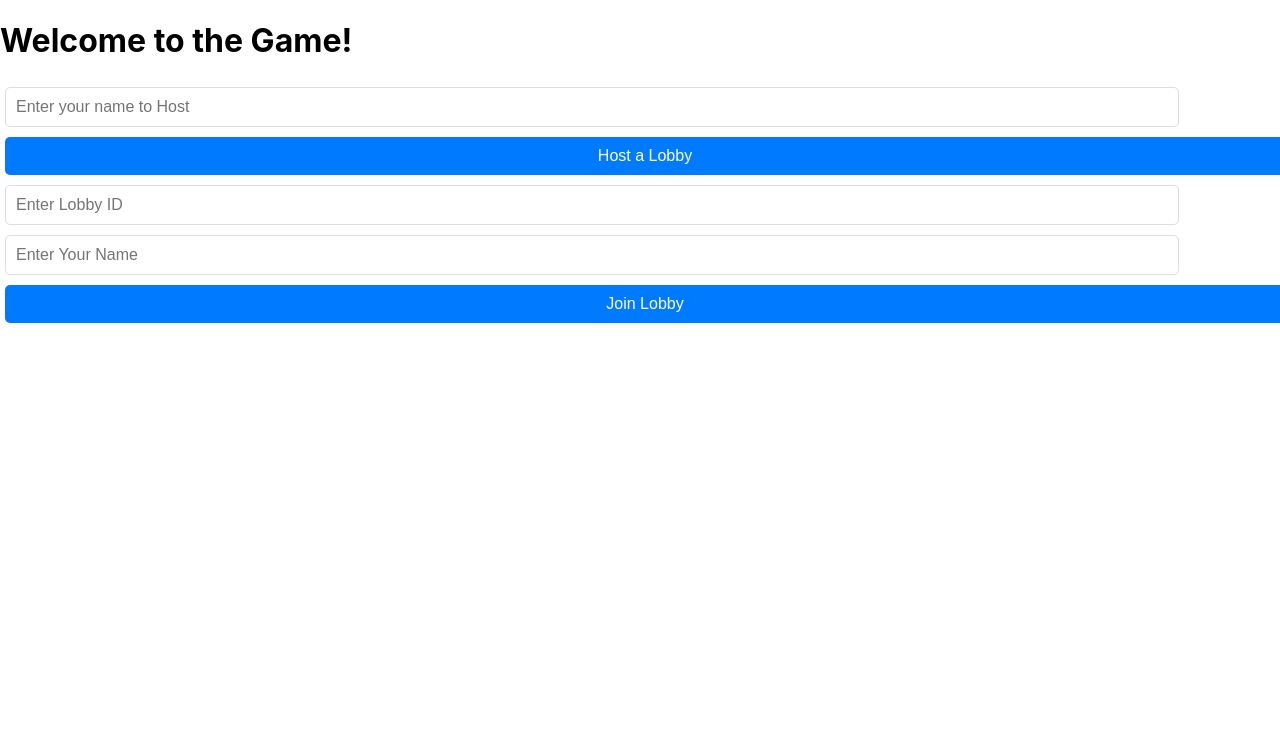
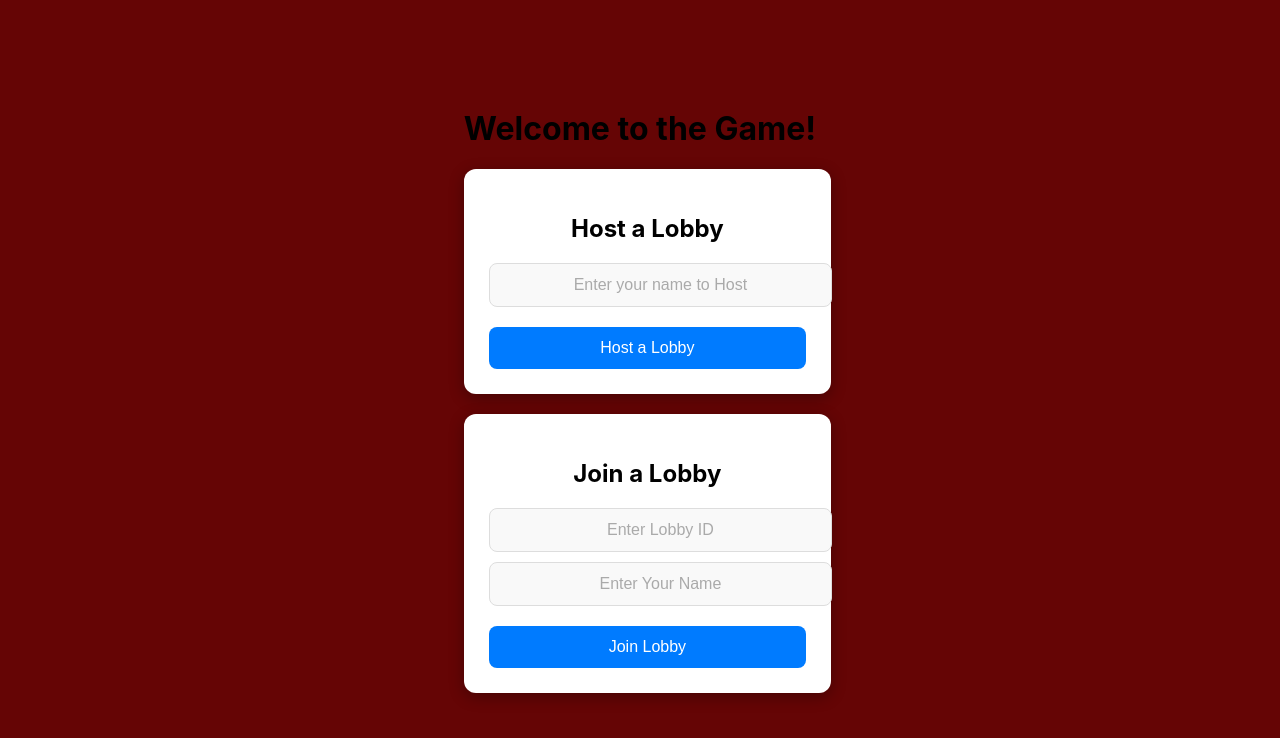
Before and after one commit to cain9209/my-app, a React (Create React App) app: page / in a window 1280 px wide. Shown: the top 738 px of the page. Built offline with nearby package versions, Linux system fonts and the light colour scheme.

Commit message:
changes to style not complete

```diff
--- a/src/App.css
+++ b/src/App.css
@@ -1,38 +1,84 @@
-.App {
+/* Set the background color for the whole page */
+body {
+  background-color: #650505; /* Maroon background */
+  margin: 0;
+  padding: 0;
+  font-family: 'Inter', sans-serif;
+}
+
+/* Main container to center everything */
+.app-container {
+  display: flex;
+  flex-direction: column;
+  justify-content: center;
+  align-items: center;
+  min-height: 100vh;
   text-align: center;
 }
 
-.App-logo {
-  height: 40vmin;
-  pointer-events: none;
+/* Form Container - Styled like a login box */
+.form-container {
+  background: white;
+  padding: 25px;
+  border-radius: 12px;
+  box-shadow: 0px 4px 15px rgba(0, 0, 0, 0.3);
+  text-align: center;
+  width: 90%;
+  max-width: 400px;
+  margin: 20px auto;
 }
 
-@media (prefers-reduced-motion: no-preference) {
-  .App-logo {
-    animation: App-logo-spin infinite 20s linear;
+/* Form Inputs */
+.form-container input {
+  width: 100%;
+  padding: 12px;
+  margin: 10px 0;
+  border-radius: 8px;
+  font-size: 16px;
+  border: 1px solid #ddd;
+  background: #f9f9f9;
+  color: black;
+  text-align: center;
+  display: block;
+}
+
+/* Placeholder Styling */
+.form-container input::placeholder {
+  color: #aaa;
+}
+
+/* Button Styling */
+.form-container button {
+  background: #007bff;
+  color: white;
+  border: none;
+  padding: 12px;
+  margin-top: 10px;
+  border-radius: 8px;
+  cursor: pointer;
+  font-size: 16px;
+  width: 100%;
+  transition: background 0.3s ease, transform 0.1s ease;
+}
+
+.form-container button:hover {
+  background: #0056b3;
+  transform: scale(1.05);
+}
+
+/* Responsive Adjustments */
+@media (max-width: 600px) {
+  .form-container {
+    padding: 20px;
+  }
+
+  button {
+    font-size: 14px;
+    padding: 10px;
+  }
+
+  input {
+    font-size: 14px;
+    padding: 10px;
   }
 }
-
-.App-header {
-  background-color: black;
-  min-height: 100vh;
-  display: -webkit-flex;
-  flex-direction: column;
-  align-items: center;
-  justify-content: center;
-  font-size: calc(10px + 2vmin);
-  color: white;
-}
-
-.App-link {
-  color: #5c6da0;
-}
-
-@keyframes App-logo-spin {
-  from {
-    transform: rotate(0deg);
-  }
-  to {
-    transform: rotate(360deg);
-  }
-}
--- a/src/App.js
+++ b/src/App.js
@@ -5,6 +5,7 @@ import HostView from "./components/HostView";
 import { db } from "./firebaseConfig";
 import { collection, doc, setDoc, getDoc, onSnapshot } from "firebase/firestore";
 import { v4 as uuidv4 } from "uuid";
+import "./App.css"; // Ensure this CSS file exists for styling
 
 function App() {
   const [lobbyId, setLobbyId] = useState(null);
@@ -14,43 +15,47 @@ function App() {
   const [hostName, setHostName] = useState("");
   const [playerName, setPlayerName] = useState("");
   const [lobbyIdInput, setLobbyIdInput] = useState("");
+  const [loading, setLoading] = useState(false);
 
-  // 🔥 Create a new lobby in Firestore
+  // 🔥 Create a new lobby
   const hostLobby = async () => {
     if (!hostName.trim()) {
       alert("Enter a name to host a lobby!");
       return;
     }
 
+    setLoading(true);
     const newLobbyId = uuidv4().slice(0, 6);
     const newLobbyRef = doc(db, "lobbies", newLobbyId);
 
     await setDoc(newLobbyRef, {
       host: hostName,
       players: [],
-      gameStarted: false
+      gameStarted: false,
     });
 
     setLobbyId(newLobbyId);
     setIsHost(true);
+    setLoading(false);
   };
 
-  // 🔥 Join an existing lobby & automatically move to game
+  // 🔥 Join an existing lobby
   const joinLobby = async () => {
     if (!lobbyIdInput.trim() || !playerName.trim()) {
       alert("Enter a valid Lobby ID and name!");
       return;
     }
 
+    setLoading(true);
     const lobbyRef = doc(db, "lobbies", lobbyIdInput);
     const lobbySnap = await getDoc(lobbyRef);
 
     if (lobbySnap.exists()) {
       const lobbyData = lobbySnap.data();
 
-      // Prevent duplicate player names
       if (lobbyData.players.includes(playerName)) {
         alert("Name already taken! Choose a different name.");
+        setLoading(false);
         return;
       }
 
@@ -58,15 +63,15 @@ function App() {
 
       await setDoc(lobbyRef, { players: updatedPlayers }, { merge: true });
 
-      // ✅ Move player to the game screen immediately
       setLobbyId(lobbyIdInput);
       setGameStarted(true);
     } else {
       alert("Lobby ID not found!");
     }
+    setLoading(false);
   };
 
-  // 🔥 Leave Game and return to the main menu
+  // 🔥 Leave the game
   const leaveGame = async () => {
     if (!lobbyId) return;
 
@@ -78,20 +83,18 @@ function App() {
       const updatedPlayers = lobbyData.players.filter((player) => player !== playerName);
 
       if (updatedPlayers.length === 0) {
-        // If no players remain, reset the lobby (only if not the host)
         await setDoc(lobbyRef, { players: [], gameStarted: false }, { merge: true });
       } else {
         await setDoc(lobbyRef, { players: updatedPlayers }, { merge: true });
       }
     }
 
-    // Reset the state to return to the main menu
     setLobbyId(null);
     setGameStarted(false);
     setIsHost(false);
   };
 
-  // 🔥 Listen for real-time lobby updates
+  // 🔥 Listen for real-time updates
   useEffect(() => {
     if (!lobbyId) return;
 
@@ -101,7 +104,6 @@ function App() {
         const data = snapshot.data();
         setLobbyData(data);
 
-        // ✅ Move players to GameScreen when host starts the game
         if (data.gameStarted) {
           setGameStarted(true);
         }
@@ -114,7 +116,7 @@ function App() {
     return () => unsubscribe();
   }, [lobbyId]);
 
-  // 🔥 Start Game (updates Firestore)
+  // 🔥 Start Game
   const startGame = async () => {
     if (!lobbyId) return;
 
@@ -123,7 +125,9 @@ function App() {
   };
 
   return (
-    <div>
+    <div className="app-container">
+      {loading && <div className="loading">Loading...</div>}
+
       {lobbyId ? (
         gameStarted ? (
           <GameScreen lobbyId={lobbyId} lobbyData={lobbyData} leaveGame={leaveGame} />
@@ -133,36 +137,36 @@ function App() {
           <GameScreen lobbyId={lobbyId} lobbyData={lobbyData} leaveGame={leaveGame} />
         )
       ) : (
-        <div>
+        <div className="lobby-selection">
           <h1>Welcome to the Game!</h1>
 
-          {/* Host a Lobby */}
+          <div className="form-container">
+            <h2>Host a Lobby</h2>
             <input
               type="text"
               value={hostName}
               onChange={(e) => setHostName(e.target.value)}
               placeholder="Enter your name to Host"
             />
-          <button onClick={hostLobby}>Host a Lobby</button>
+            <button onClick={hostLobby} disabled={loading}>Host a Lobby</button>
+          </div>
 
-          <br />
-
-          {/* Join an Existing Lobby */}
+          <div className="form-container">
+            <h2>Join a Lobby</h2>
             <input
               type="text"
               value={lobbyIdInput}
               onChange={(e) => setLobbyIdInput(e.target.value)}
               placeholder="Enter Lobby ID"
             />
-
             <input
               type="text"
               value={playerName}
               onChange={(e) => setPlayerName(e.target.value)}
               placeholder="Enter Your Name"
             />
-
-          <button onClick={joinLobby}>Join Lobby</button>
+            <button onClick={joinLobby} disabled={loading}>Join Lobby</button>
+          </div>
         </div>
       )}
     </div>
--- a/src/styles/GameStyles.css
+++ b/src/styles/GameStyles.css
@@ -1,115 +1,71 @@
 /* Center the app */
 .App {
   text-align: center;
-  }
-
-  /* Logo Animation */
-  .App-logo {
-    height: 40vmin;
-    pointer-events: none;
-  }
-
-  /* Keeps logo spinning */
-  @media (prefers-reduced-motion: no-preference) {
-    .App-logo {
-      animation: App-logo-spin infinite 20s linear;
-    }
-  }
-
-  /* App Header Styling */
-  .App-header {
-    background-color: black;
+  font-family: 'Inter', sans-serif;
+  background-color: #f4f4f4; /* Light gray background */
   min-height: 100vh;
   display: flex;
   flex-direction: column;
+  justify-content: center;
   align-items: center;
-    justify-content: center;
-    font-size: calc(10px + 2vmin);
-    color: white;
 }
 
-  /* Links */
-  .App-link {
-    color: #5c6da0;
+/* Form Box Styling */
+.form-container {
+  background: white;
+  padding: 25px;
+  border-radius: 12px;
+  box-shadow: 0px 4px 15px rgba(0, 0, 0, 0.2);
+  text-align: center;
+  width: 90%;
+  max-width: 400px;
+  margin: 20px auto;
 }
 
-  /* Container for game elements */
-  .container {
-    width: 90%;
-    max-width: 500px;
-    margin: auto;
-    background: white;
-    padding: 20px;
-    box-shadow: 0 0 10px rgba(0, 0, 0, 0.1);
-    border-radius: 10px;
+/* Input Fields */
+.form-container input {
+  width: 100%;
+  padding: 12px;
+  margin: 10px 0;
+  border-radius: 8px;
+  font-size: 16px;
+  border: 1px solid #ddd;
+  background: #f9f9f9;
+  color: black;
+  text-align: center;
 }
 
-  /* Buttons */
-  button {
+/* Button Styling */
+.form-container button {
   background: #007bff;
   color: white;
   border: none;
-    padding: 10px 15px;
-    margin: 5px;
-    border-radius: 5px;
+  padding: 12px;
+  border-radius: 8px;
   cursor: pointer;
   font-size: 16px;
   width: 100%;
-    transition: background 0.3s ease;
+  transition: background 0.3s ease, transform 0.1s ease;
 }
 
-  button:hover {
+.form-container button:hover {
   background: #0056b3;
-  }
-
-  button:active {
-    background: #003d82;
-  }
-
-  /* Input Fields */
-  input {
-    width: 90%;
-    padding: 10px;
-    margin: 5px;
-    border: 1px solid #ddd;
-    border-radius: 5px;
-    font-size: 16px;
-  }
-
-  /* Chat Box */
-  .chat-container {
-    border: 1px solid #ddd;
-    padding: 10px;
-    height: 150px;
-    overflow-y: auto;
-    background: #fff;
-    border-radius: 5px;
+  transform: scale(1.05);
 }
 
 /* Responsive Adjustments */
 @media (max-width: 600px) {
-    .container {
-      width: 95%;
-      padding: 15px;
+  .form-container {
+      padding: 20px;
   }
 
   button {
       font-size: 14px;
-      padding: 8px;
+      padding: 10px;
   }
 
   input {
       font-size: 14px;
-      padding: 8px;
+      padding: 10px;
   }
 }
-
-  /* Logo Animation */
-  @keyframes App-logo-spin {
-    from {
-      transform: rotate(0deg);
-    }
-    to {
-      transform: rotate(360deg);
-    }
-  }
```
Lines whose indentation alone changed are shown as unchanged.
